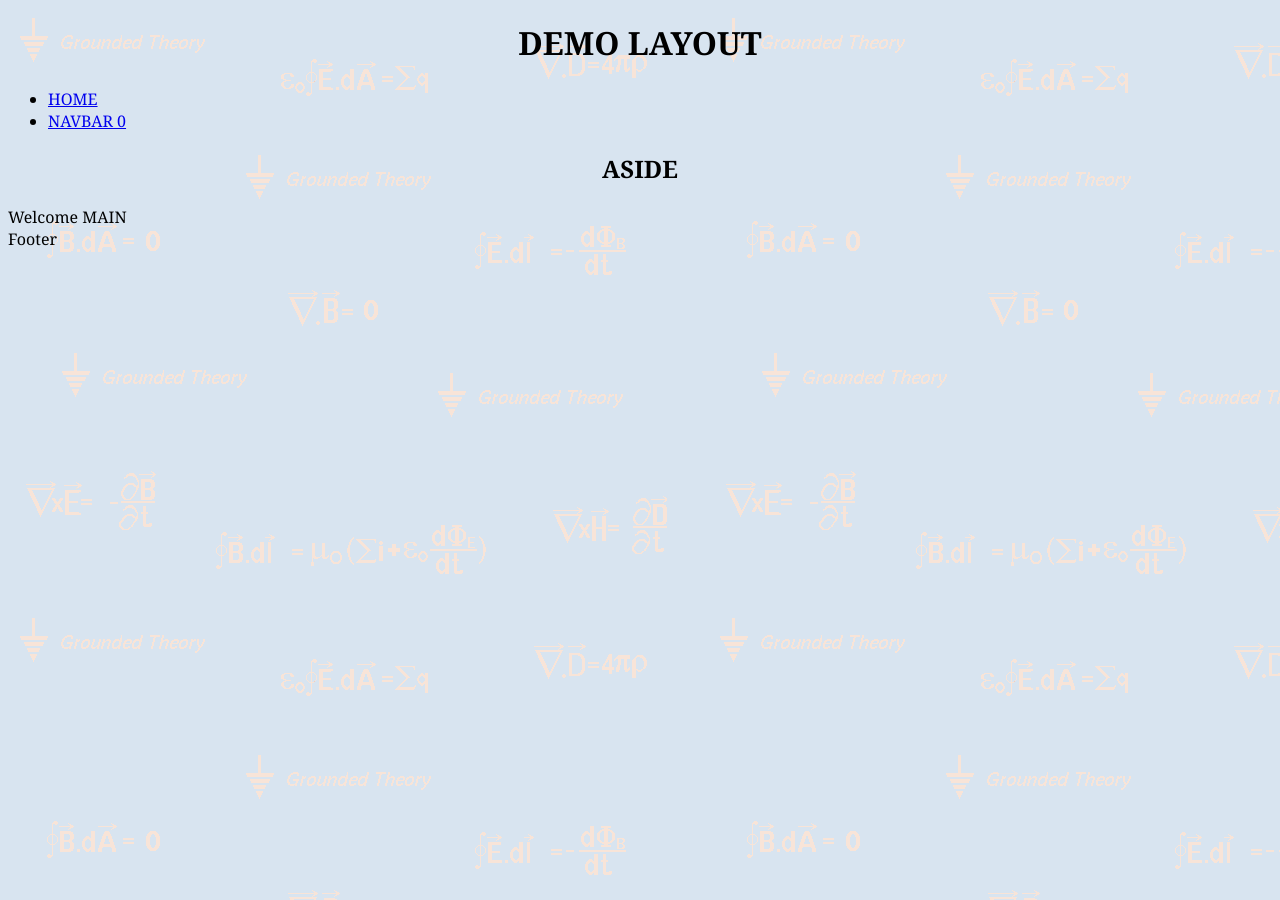
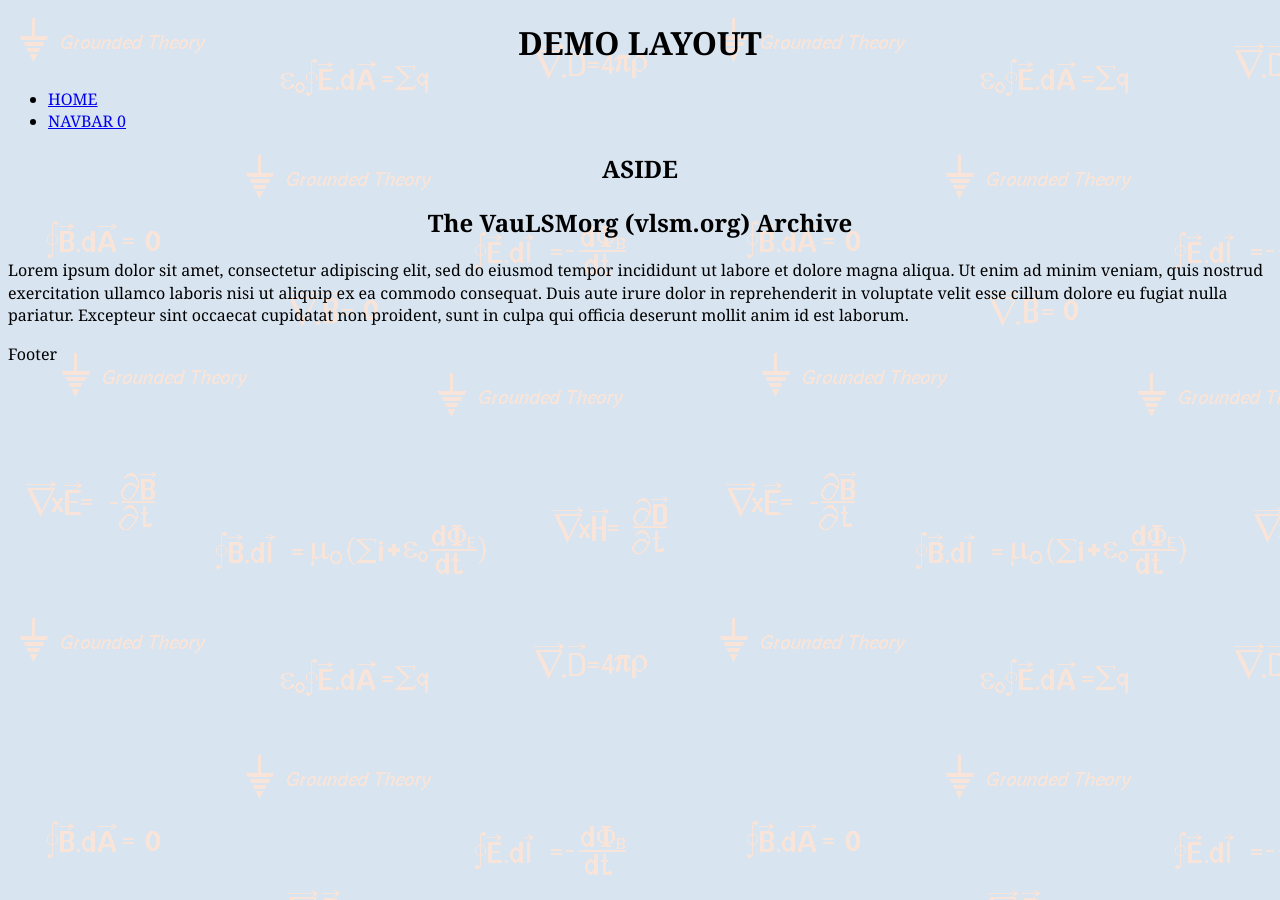
Before and after one commit to rms46/jekyllTester, a Jekyll site: the page built from test.md, in a window 1280 px wide. Built offline with Jekyll 4.4.1, drawn with Linux system fonts in a browser that asks for light colours; our own code applies the rules of GitHub Pages for plain Markdown files.

Commit message:
modified:   demo.html modified:   ../test.md

```diff
--- a/_layouts/demo.html
+++ b/_layouts/demo.html
@@ -23,7 +23,7 @@
     <h2>ASIDE</h2>
   </aside>
   <section id="maincontent">
-    Welcome MAIN
+     {{ content }}
   </section>
   <footer id="footer">
     Footer
--- a/test.md
+++ b/test.md
@@ -2,4 +2,12 @@
 layout: "demo"
 ---
 # {{ site.title }}
-TEST
+
+Lorem ipsum dolor sit amet,
+consectetur adipiscing elit,
+sed do eiusmod tempor incididunt ut labore et dolore magna aliqua.
+Ut enim ad minim veniam,
+quis nostrud exercitation ullamco laboris nisi ut aliquip ex ea commodo consequat.
+Duis aute irure dolor in reprehenderit in voluptate velit esse cillum dolore eu fugiat nulla pariatur.
+Excepteur sint occaecat cupidatat non proident,
+sunt in culpa qui officia deserunt mollit anim id est laborum.
```
